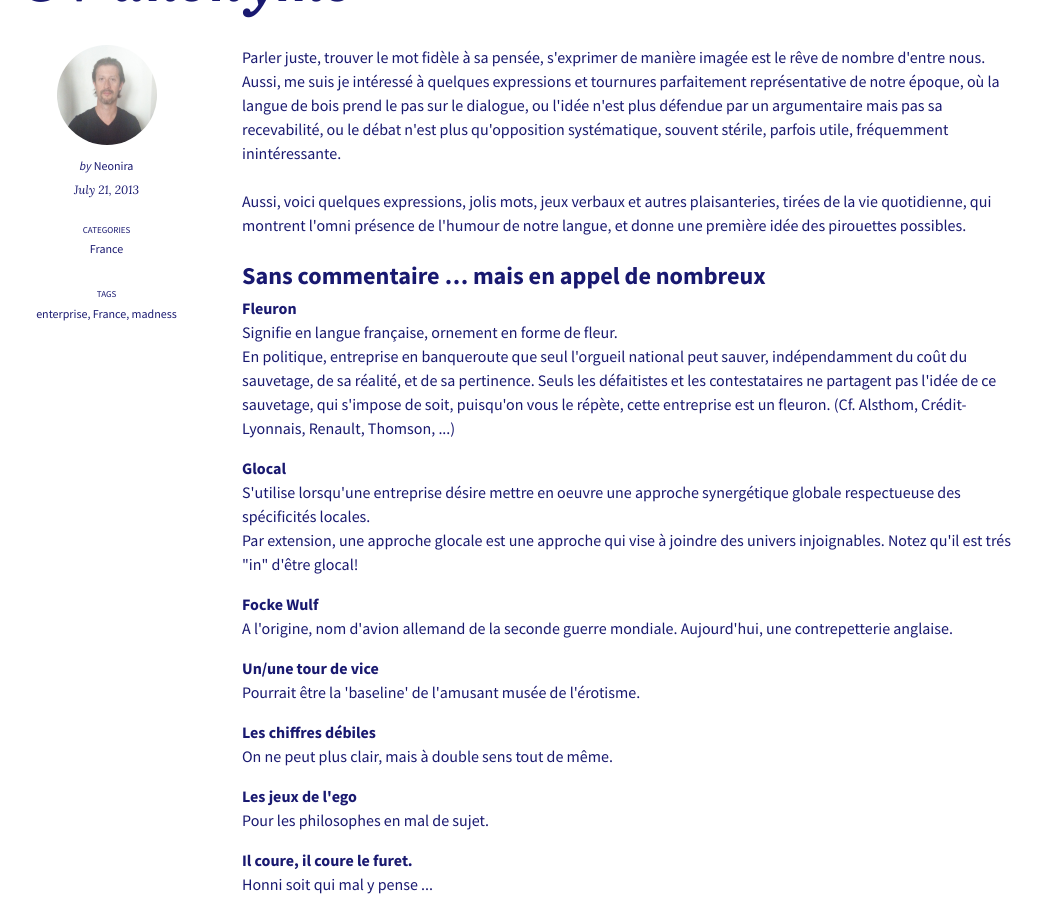
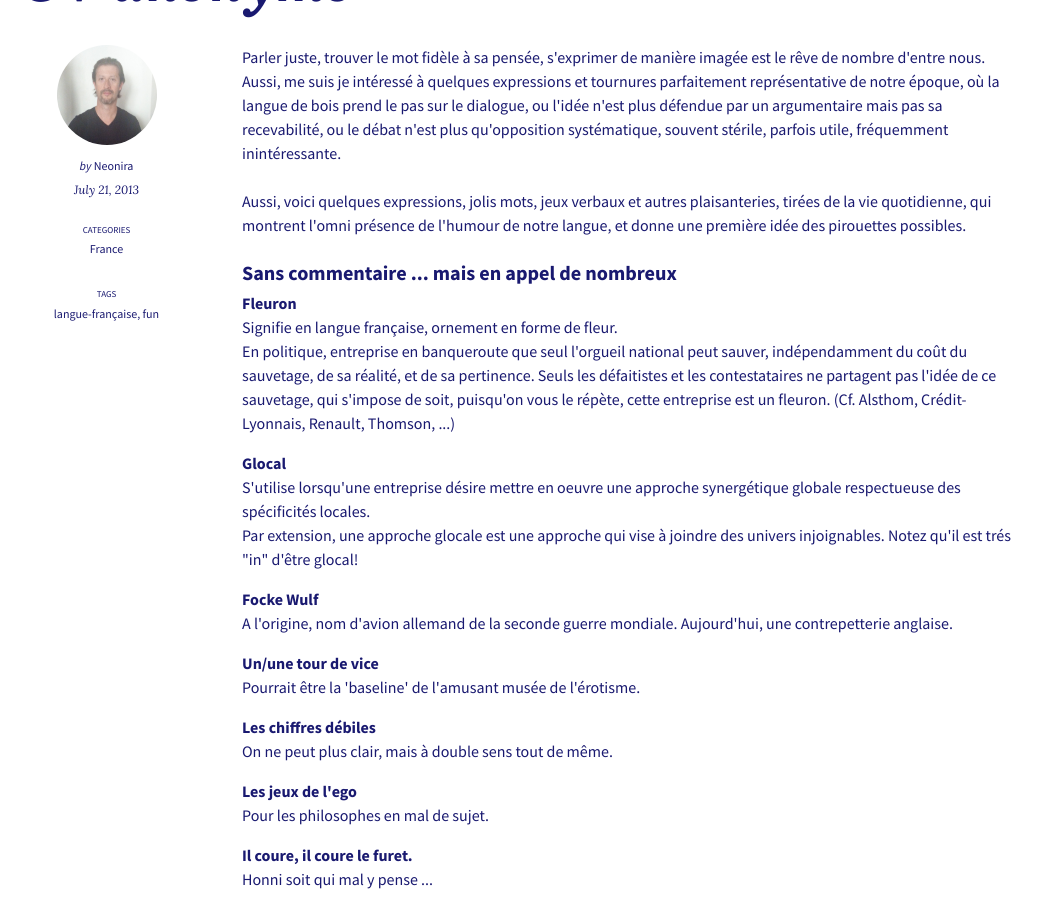
Before and after one commit to neonira/neonira.github.io, a Jekyll site: the page built from _posts/2013-07-21-jeux-de-mots.md, in a window 1280 px wide and 900 px high, scrolled down 409 px. Shown: the whole window, without its empty margins (125-1167 px from the left). Built offline with Jekyll 4.4.1, drawn with Linux system fonts in a browser that asks for light colours; nearby versions of some CDN libraries; comment, search, counter and statistics services are not loaded.

Commit message:
Update 2013-07-21-jeux-de-mots.md
fixes

```diff
--- a/_posts/2013-07-21-jeux-de-mots.md
+++ b/_posts/2013-07-21-jeux-de-mots.md
@@ -2,7 +2,7 @@
 title: "CV anonyme"
 hidden: false
 categories: France
-tags: enterprise France madness
+tags: langue-française fun
 author: neonira
 ---
 <p class="text">
@@ -19,7 +19,7 @@ présence de l'humour de notre langue, et donne une première idée des
 pirouettes possibles.
 </p>
 
-## Sans commentaire ... mais en appel de nombreux
+<h3>Sans commentaire ... mais en appel de nombreux </h3>
 <dl>
 
 <dt>Fleuron</dt>
```
